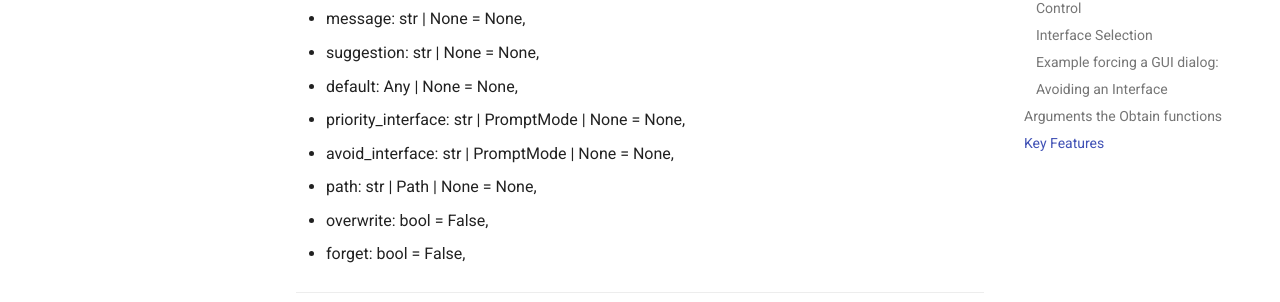
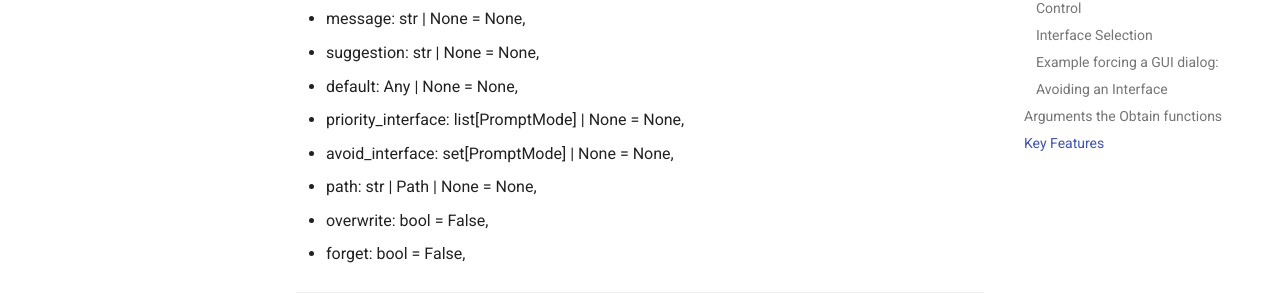
Before and after one commit to City-of-Memphis-Wastewater/dworshak, an MkDocs documentation site: the page built from docs/concepts/obtain.md, in a window 1280 px wide and 900 px high, scrolled down 3170 px. Shown: the part 244-546 px from the top of the window. Built offline with MkDocs 1.6.1 and Material for MkDocs 9.7.7, drawn with Linux system fonts in a browser that asks for light colours; comment, search, counter and statistics services are not loaded.

Commit message:
improve type hinting in obtain class, and show in docs

```diff
--- a/docs/concepts/obtain.md
+++ b/docs/concepts/obtain.md
@@ -150,8 +150,8 @@ but never the web interface.
 - message: str | None = None,
 - suggestion: str | None = None,
 - default: Any | None = None,
-- priority_interface: str | PromptMode | None = None,
-- avoid_interface: str | PromptMode | None = None,
+- priority_interface: list[PromptMode] | None = None,
+- avoid_interface: set[PromptMode] | None = None,
 - path: str | Path | None = None,
 - overwrite: bool = False,
 - forget: bool = False,
```
